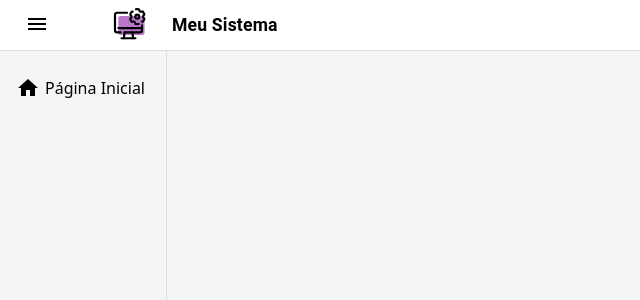
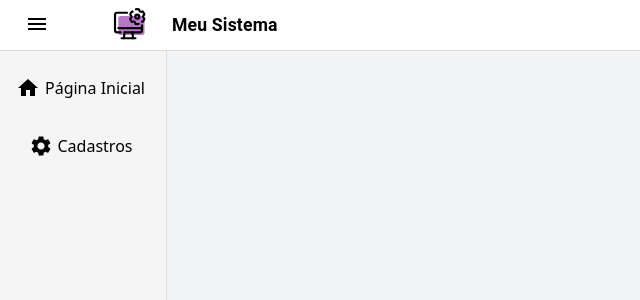
Before and after one commit to daylane/project-mcm, a React (Vite) app: page /home in a window 1280 px wide. Both pictures are taken after a click on the button 37 px from the left and 25 px from the top of the page. Shown: the top 300 px of the page, without its empty margins (0-640 px from the left). Built offline with nearby package versions, Linux system fonts and the light colour scheme.

Commit message:
feat: inicio de submenu

```diff
--- a/src/components/Layout/SideBar/index.css
+++ b/src/components/Layout/SideBar/index.css
@@ -37,7 +37,6 @@
   border-radius: 50px;  /*arrendonda os cantos */
 }
 
-
 .tooltip-text {
   color: #000000;
   padding: 5px 5px;  /*5px vertical, 5 horizontal interno */
--- a/src/components/Layout/SideBar/index.jsx
+++ b/src/components/Layout/SideBar/index.jsx
@@ -1,27 +1,58 @@
 import { NavLink } from "react-router";
 import './index.css'
-import { Home } from "@mui/icons-material";
+import { BuildOutlined, Home, Settings } from "@mui/icons-material";
+import { useState } from "react";
 
 const items = [
-    { name: 'Página Inicial', path: '/home', icon: <Home/>}
+    { name: 'Página Inicial', path: '/home', icon: <Home/>},
+    { name: 'Cadastros', icon: <Settings/>,
+         children: [
+     {name: 'Empresa', icon: <BuildOutlined/>}
+    ]}
 ];
  const Sidebar = ({ abrirSideBar }) => {
+
+    const [openSubmenu, setOpenSubmenu] = useState(null);
+
+    const toggleSubmenu = (name) => {
+    setOpenSubmenu(openSubmenu === name ? null : name);
+    };
+
+
     return(
         <>
          <div>
              <nav className={`sidebar ${abrirSideBar ? "open" : ""}`}>
-                {items.map(({ name, path, icon }) => (
-                  <div className="tooltip-container" key={path}>
-                    <NavLink
+                {items.map(({ name, path, icon, children }) => (
+                  <div className="tooltip-container" key={name}>
+                   {path ? (
+                     <NavLink
                     to={path}
                     className={({ isActive }) => `nav-link ${isActive ? "active" : ""}` }>
                     {icon}
                     {abrirSideBar && <span className="tooltip-text">{name}</span>}
                     </NavLink>
+                   ) : (
+                    <div className="nav-link active" onClick={() => toggleSubmenu(name)}>
+                    {icon}
+                    {abrirSideBar && <span className="tooltip-text">{name}</span>}
+                    </div>
+                   )}
+
+                     {/* Submenu */}
+                    {children && openSubmenu === name && abrirSideBar && (
+                        <div className="submenu">
+                        {children.map((child) => (
+                            <NavLink key={child.path} to={child.path} className="nav-sublink">
+                            <span>{child.name}</span>
+                            </NavLink>
+                        ))}
+                        </div>
+                    )}
                 </div>
                 ))}
-        </nav>
-    </div>
+             </nav>
+        </div>
     </>
     );
 }
```
